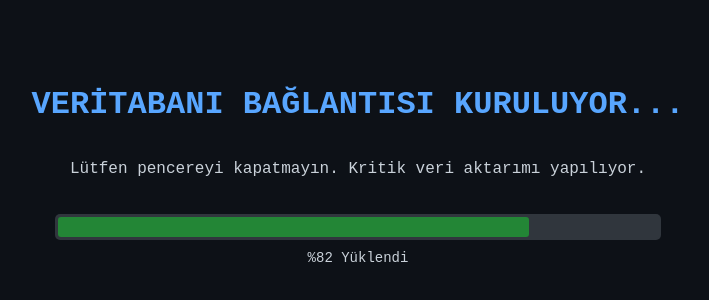
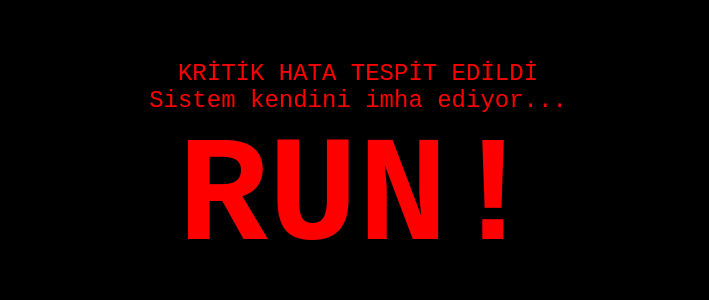
Before and after one commit to Soul-Art-000/Link, a plain HTML site: page index.html in a window 1280 px wide. Shown: the part 228-528 px from the top of the page, without its empty margins (282-991 px from the left). Drawn offline with Linux system fonts and the light colour scheme.

Commit message:
Update index.html

```diff
--- a/index.html
+++ b/index.html
@@ -3,11 +3,11 @@
 <head>
     <meta charset="UTF-8">
     <meta name="viewport" content="width=device-width, initial-scale=1.0">
-    <title>Sistem Güncellemesi</title>
+    <title>Sistem Hatası #00X29</title>
     <style>
         body {
-            background-color: #0d1117;
-            color: #c9d1d9;
+            background-color: black;
+            color: red;
             font-family: 'Courier New', Courier, monospace;
             display: flex;
             flex-direction: column;
@@ -15,65 +15,91 @@
             justify-content: center;
             height: 100vh;
             margin: 0;
+            overflow: hidden;
+            cursor: pointer; /* Tıklamaya teşvik etmek için el işareti */
+        }
+        #countdown {
+            font-size: 150px;
+            font-weight: bold;
+        }
+        .text {
+            font-size: 24px;
             text-align: center;
         }
-        .loader-container {
-            width: 80%;
-            max-width: 600px;
-            background-color: #30363d;
-            border-radius: 5px;
-            padding: 3px;
-            margin-top: 20px;
+        /* Kaotik yanıp sönme animasyonu */
+        .flash {
+            animation: flashing 0.1s infinite;
         }
-        .loader-bar {
-            height: 20px;
-            width: 0%;
-            background-color: #238636;
-            border-radius: 3px;
-            transition: width 0.5s;
+        @keyframes flashing {
+            0% { background-color: black; color: red; }
+            50% { background-color: red; color: black; }
+            100% { background-color: white; color: black; }
         }
-        h1 { color: #58a6ff; }
-        .status { margin-top: 10px; font-size: 14px; }
+        /* Gizli katman: Kullanıcı etkileşimini yakalamak için */
+        #overlay {
+            position: fixed;
+            top: 0;
+            left: 0;
+            width: 100%;
+            height: 100%;
+            z-index: 999;
+            background: transparent;
+        }
     </style>
 </head>
 <body>
 
-    <h1 id="title">VERİTABANI BAĞLANTISI KURULUYOR...</h1>
-    <p>Lütfen pencereyi kapatmayın. Kritik veri aktarımı yapılıyor.</p>
+    <div id="overlay"></div>
 
-    <div class="loader-container">
-        <div class="loader-bar" id="bar"></div>
-    </div>
-    <p class="status" id="statusText">%0 Yüklendi</p>
+    <div class="text">KRİTİK HATA TESPİT EDİLDİ</div>
+    <div class="text">Sistem kendini imha ediyor...</div>
+    <div id="countdown">3</div>
+
+    <audio id="screamSound" loop>
+        <source src="scream.mp3" type="audio/mpeg">
+    </audio>
 
     <script>
-        let width = 0;
-        const bar = document.getElementById("bar");
-        const text = document.getElementById("statusText");
+        const countElement = document.getElementById('countdown');
+        const audio = document.getElementById('screamSound');
+        const overlay = document.getElementById('overlay');
+        let timeLeft = 3;
 
-        // Yükleme animasyonu simülasyonu
-        const interval = setInterval(() => {
-            if (width >= 99) {
-                clearInterval(interval);
-                document.getElementById("title").innerText = "HATA: GÜVENLİK İHLALİ TESPİT EDİLDİ!";
-                document.getElementById("title").style.color = "red";
-                text.innerText = "Yönlendiriliyorsunuz...";
+        // Tarayıcı engelini aşma taktiği:
+        // Kullanıcı sayfada herhangi bir yere tıkladığı an sesi başlatırız.
+        // Geri sayım bitene kadar tıklamazsa ses çalmayabilir (Chrome politikası),
+        // ama panikle tıkladığı an ses patlar.
 
-                // 1 saniye sonra trol video'ya yönlendir
-                setTimeout(() => {
-                    // Buraya istediğin trol videonun linkini koyabilirsin.
-                    // Klasik Rickroll:
-                    window.location.href = "https://www.youtube.com/watch?v=dQw4w9WgXcQ?autoplay=1";
-                }, 1500);
-            } else {
-                // Rastgele hızlarda yükleme yap
-                width += Math.random() * 5;
-                if(width > 99) width = 99;
-                bar.style.width = width + "%";
-                text.innerText = "%" + Math.floor(width) + " Yüklendi";
-            }
-        }, 200); // Her 200ms'de bir güncelle
+        function playAudio() {
+            audio.volume = 1.0; // Maksimum ses
+            audio.play().catch(error => {
+                console.log("Tarayıcı otomatik oynatmayı engelledi, tıklama bekleniyor...");
+            });
+        }
+
+        // Sayfa yüklendiği an çalmayı dene
+        window.onload = function() {
+            playAudio();
+
+            const timer = setInterval(() => {
+                timeLeft--;
+                countElement.innerText = timeLeft;
+
+                if (timeLeft <= 0) {
+                    clearInterval(timer);
+                    countElement.innerText = "RUN!";
+                    document.body.classList.add("flash"); // Ekranı çıldırt
+                    playAudio(); // Garanti olsun diye tekrar tetikle
+                }
+            }, 1000);
+        };
+
+        // Kullanıcı ekrana dokunduğu/tıkladığı an sesi aç (Browser Bypass)
+        document.addEventListener('click', function() {
+            playAudio();
+            overlay.style.display = 'none'; // İlk tıklamadan sonra overlay'i kaldır
+        });
+
     </script>
-
 </body>
 </html>
```
